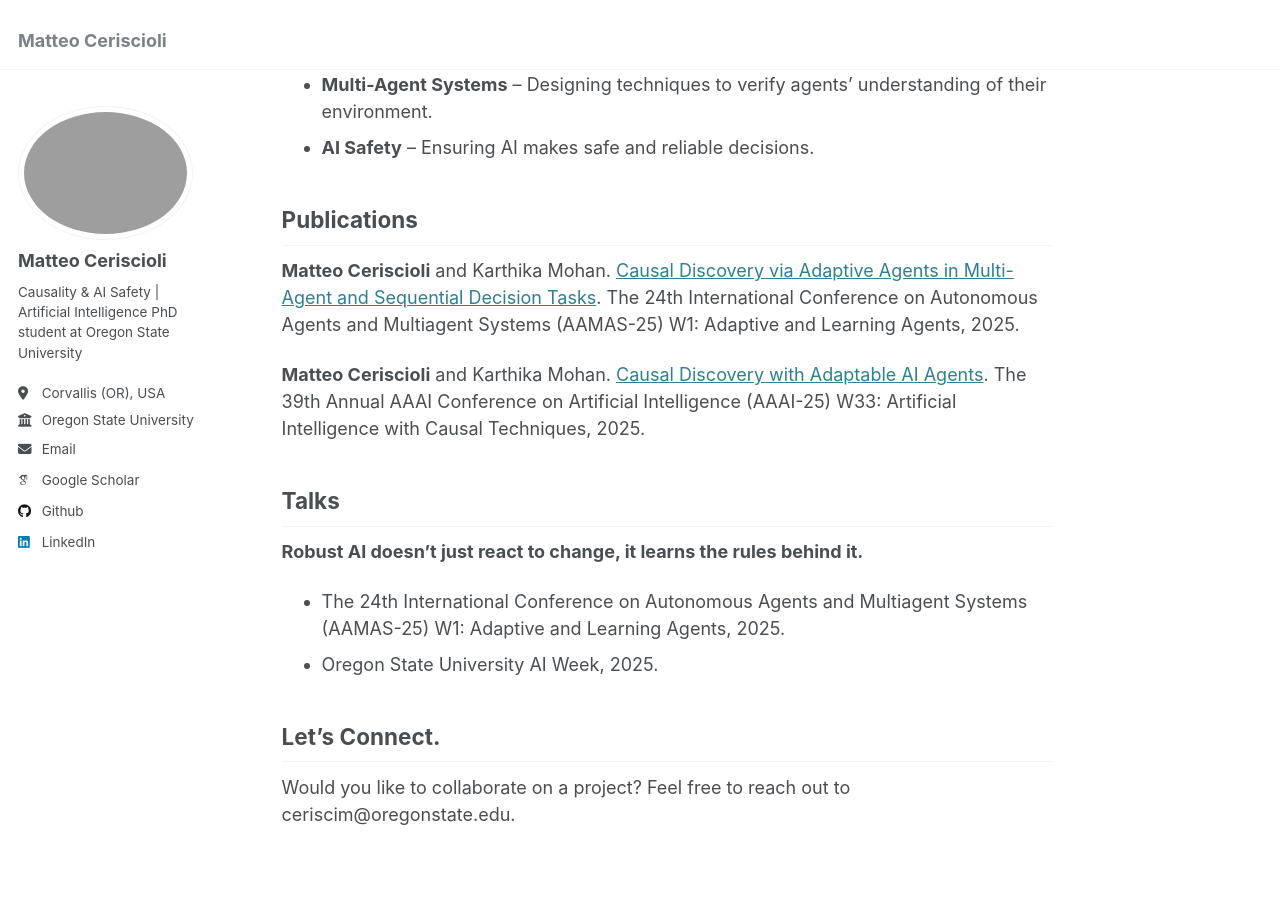
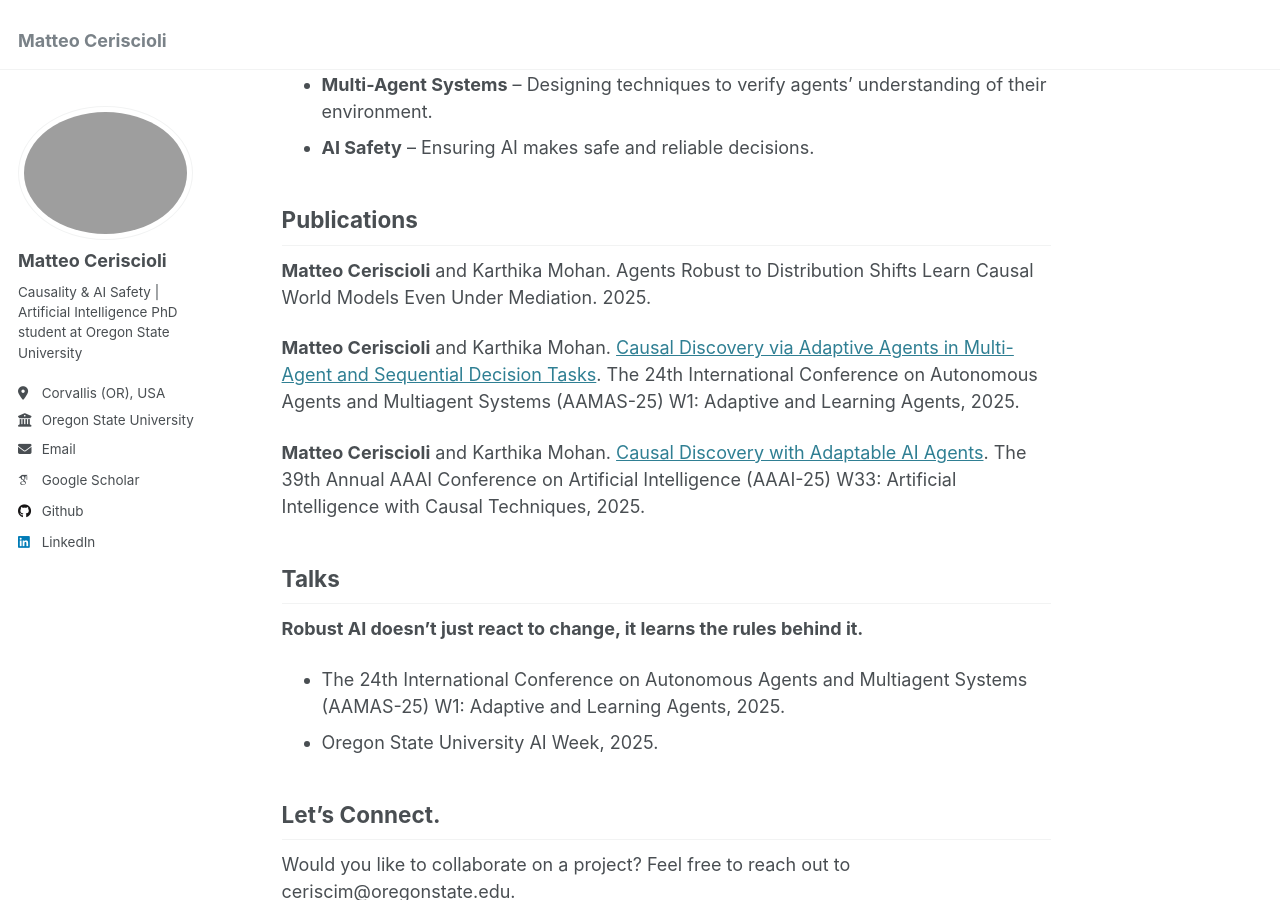
Before and after one commit to matteoceriscioli/matteoceriscioli.github.io, a Jekyll site: the page built from _pages/about.md, in a window 1280 px wide and 900 px high, scrolled down 386 px. Built offline with Jekyll 4.4.1, drawn with Linux system fonts in a browser that asks for light colours; some web fonts are replaced.

Commit message:
Update about.md

```diff
--- a/_pages/about.md
+++ b/_pages/about.md
@@ -17,6 +17,9 @@ I am a **PhD student in Artificial Intelligence** at *Oregon State University*,
 - **AI Safety** – Ensuring AI makes safe and reliable decisions.
 
 ## Publications
+
+**Matteo Ceriscioli** and Karthika Mohan. Agents Robust to Distribution Shifts Learn Causal
+World Models Even Under Mediation. 2025.
 
 **Matteo Ceriscioli** and Karthika Mohan. [Causal Discovery via Adaptive Agents in Multi-Agent and Sequential Decision Tasks](https://openreview.net/attachment?id=CcyLwtPfat&name=pdf). The 24th International Conference on Autonomous Agents and Multiagent Systems (AAMAS-25) W1: Adaptive and Learning Agents, 2025.
 
```
